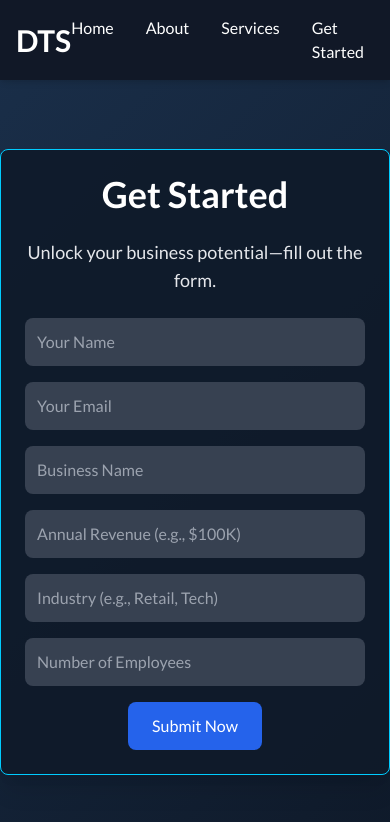
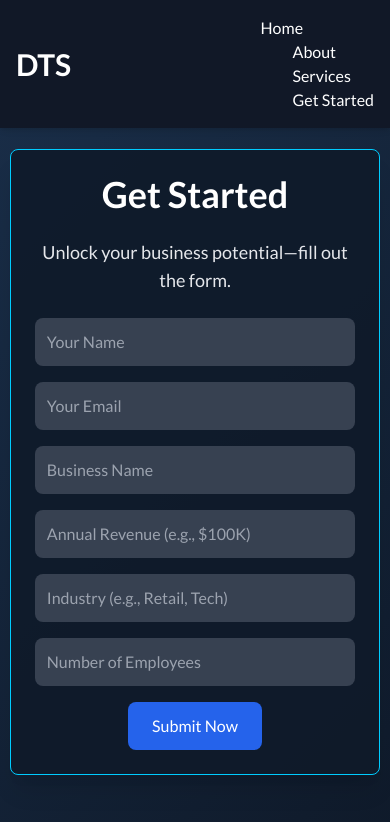
Before and after one commit to joshnel2/DTS3, a plain HTML site: page get-started.html in a window 390 px wide. Drawn offline with nearby package versions, Linux system fonts and the light colour scheme.

Commit message:
Update get-started.html

```diff
--- a/get-started.html
+++ b/get-started.html
@@ -12,6 +12,14 @@
         @keyframes bounceIn { 0% { transform: scale(0.9); opacity: 0; } 50% { transform: scale(1.05); } 100% { transform: scale(1); opacity: 1; } }
         .input-glow:focus { box-shadow: 0 0 15px #00ccff; transition: box-shadow 0.3s; }
         .form-card { background: rgba(15, 26, 42, 0.9); border: 1px solid #00ccff; }
+        @media (max-width: 640px) {
+            nav { padding: 1rem; }
+            nav ul { flex-direction: column; space-x-0 space-y-2; }
+            .max-w-md { max-width: 100%; width: 95%; }
+            h1 { font-size: 2rem; }
+            p { font-size: 1.2rem; }
+            input, button { font-size: 1rem; padding: 0.75rem; }
+        }
     </style>
 </head>
 <body>
```
